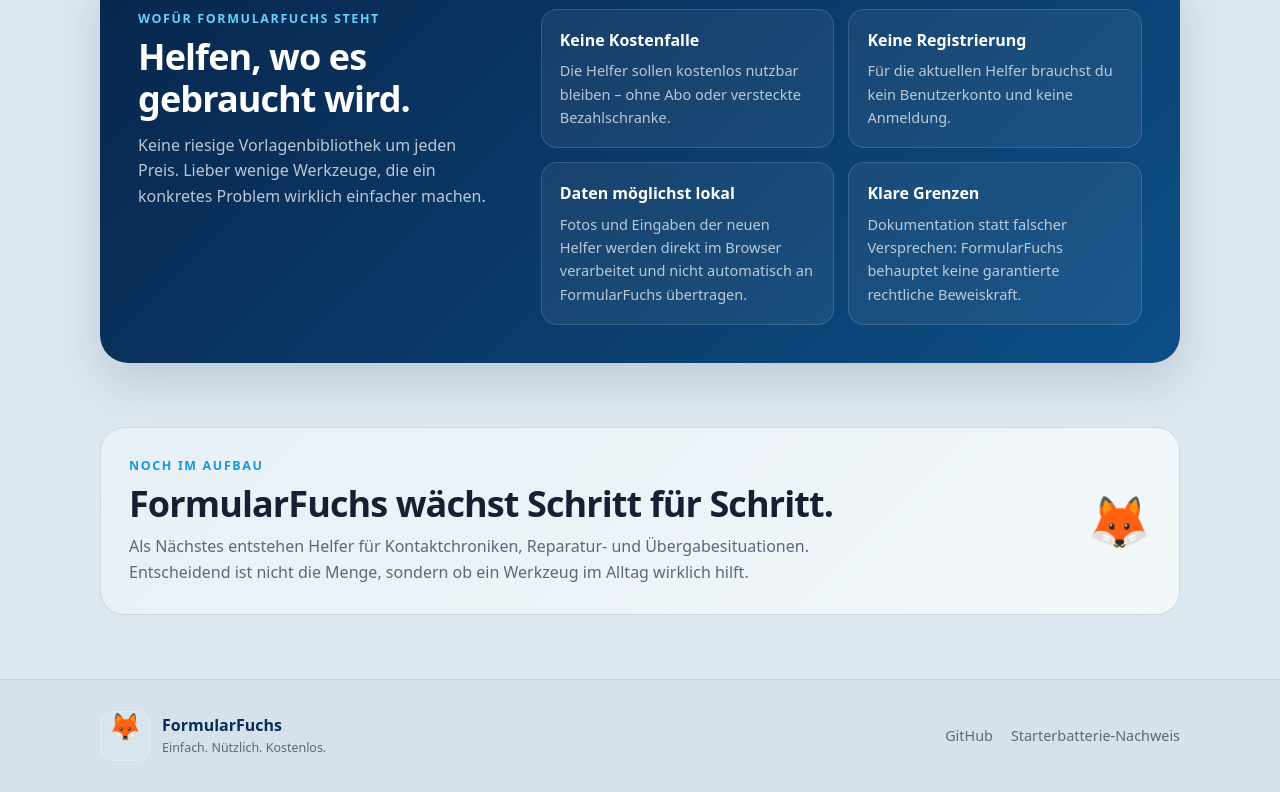
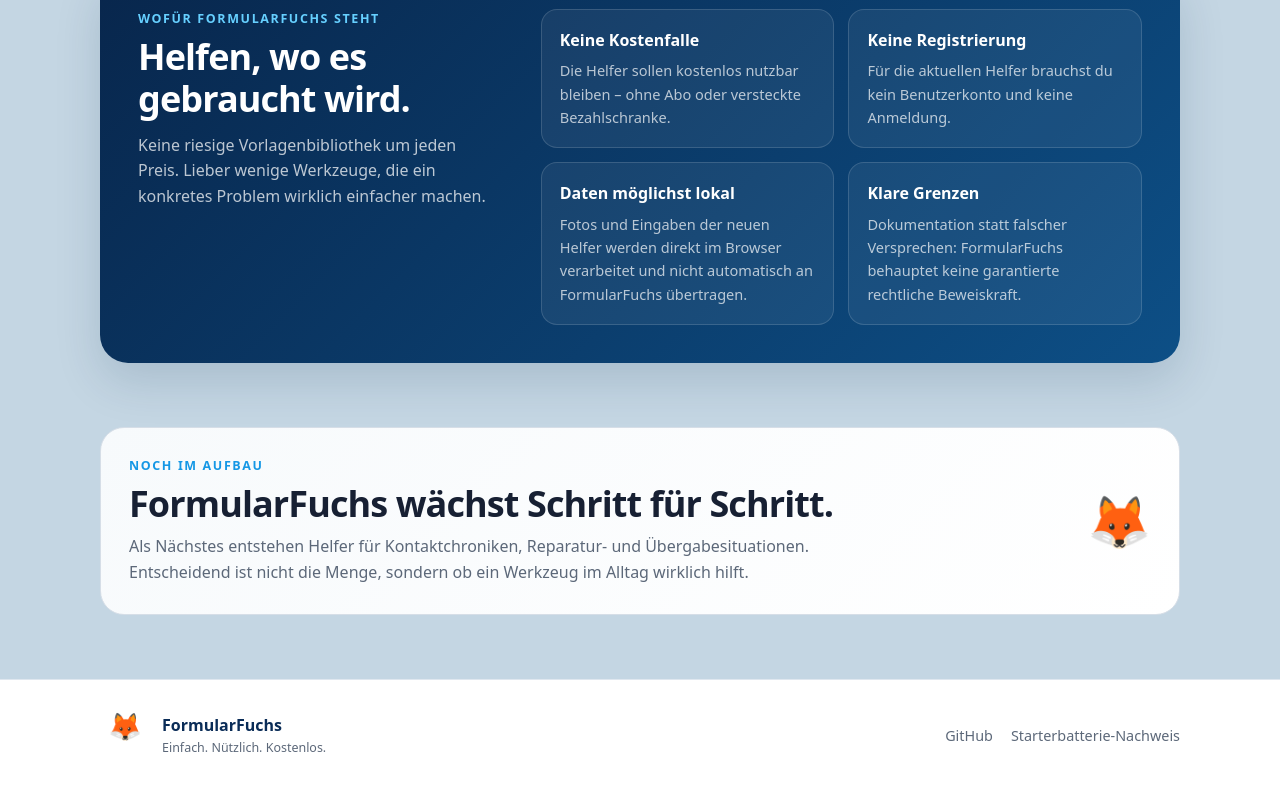
Before and after one commit to FormularFuchs/FormularFuchs.github.io, a plain HTML site: page index.html in a window 1280 px wide. Shown: the part 1746-2538 px from the top of the page. Drawn offline with Linux system fonts and the light colour scheme.

Commit message:
Darken homepage background while restoring white cards

```diff
--- a/styles.css
+++ b/styles.css
@@ -2,11 +2,11 @@
   --navy:#0a2c57;
   --navy-2:#0d4f86;
   --blue:#1597e5;
-  --blue-soft:#dfeef7;
+  --blue-soft:#eaf6fd;
   --orange:#ff7a00;
   --orange-soft:#fff5e8;
-  --bg:#dce7ef;
-  --card:#f3f8fb;
+  --bg:#c4d6e3;
+  --card:#fff;
   --text:#172033;
   --muted:#5c6879;
   --line:#dfe7ef;
@@ -224,7 +224,7 @@
   margin-bottom:24px
 }
 .section-heading p{
-  color:var(--muted);
+  color:#526071;
   max-width:760px;
   margin-top:9px
 }
@@ -309,7 +309,7 @@
   grid-template-columns:auto 1fr auto;
   gap:18px;
   align-items:center;
-  background:#f3f8fb;
+  background:#fff;
   border:1px solid var(--line);
   border-radius:var(--radius);
   padding:22px;
@@ -363,8 +363,8 @@
   grid-template-columns:1fr auto;
   gap:28px;
   align-items:center;
-  border:1px solid #c8d8e5;
-  background:linear-gradient(135deg,#e7f0f6,#f2f7fa);
+  border:1px solid #d6dee7;
+  background:linear-gradient(135deg,#f7fafc,#fff);
   border-radius:24px;
   padding:28px
 }
@@ -373,8 +373,8 @@
 
 footer{
   margin-top:64px;
-  border-top:1px solid #c7d6e2;
-  background:#d5e2eb
+  border-top:1px solid var(--line);
+  background:#fff
 }
 .footer-inner{
   min-height:112px;
```
